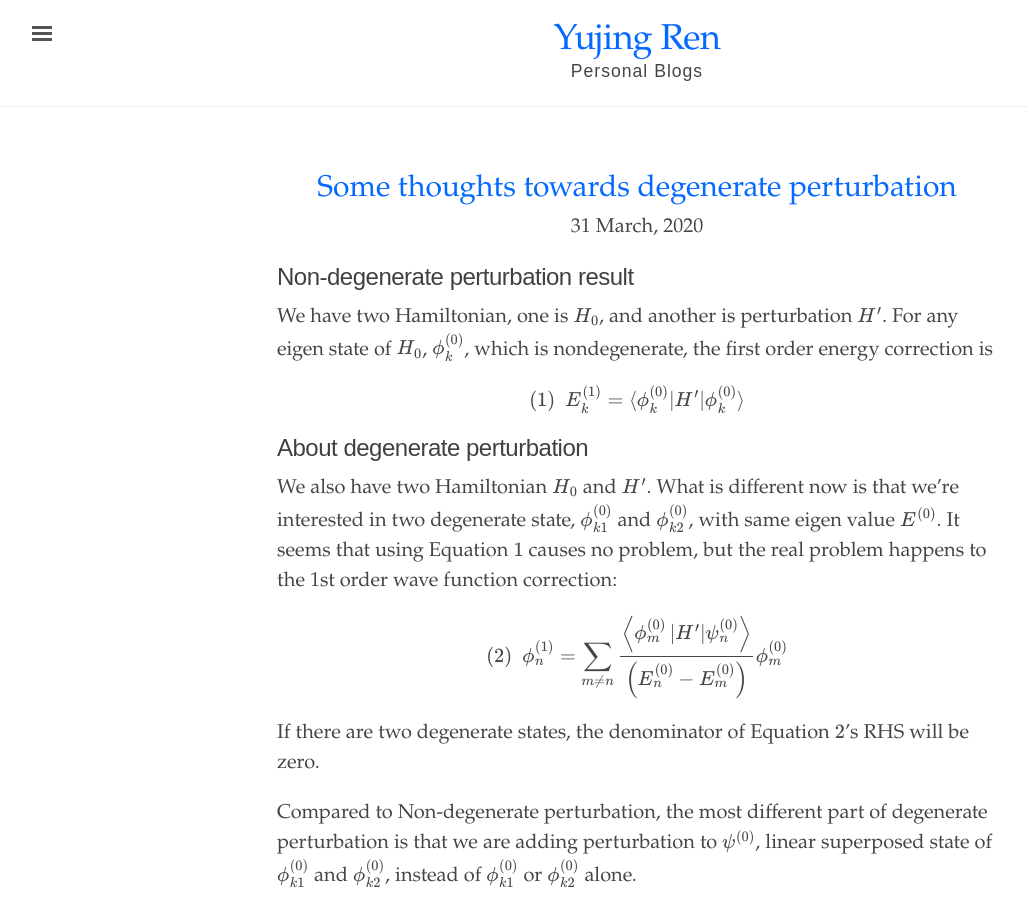
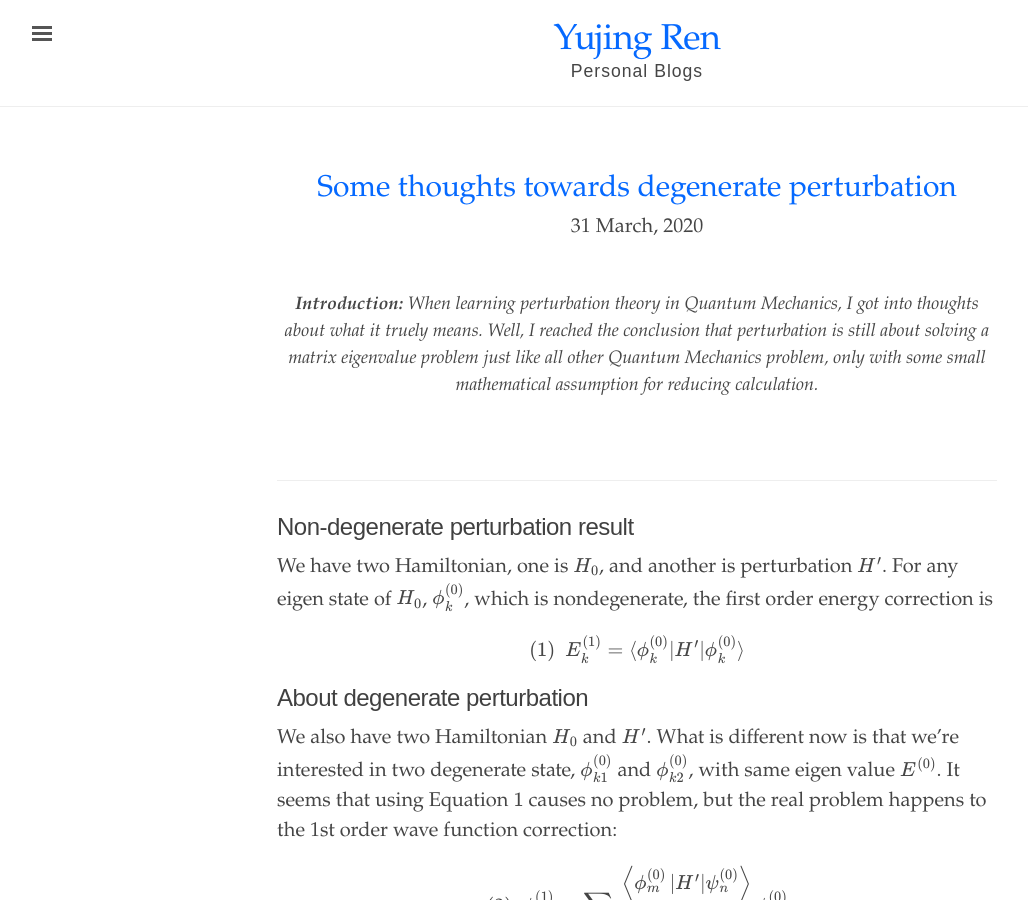
Before and after one commit to imrenyujing/imrenyujing.ggithubb.ioo, a Jekyll site: the page built from _texts/31-March-2020-degenerate-perturbation.md, in a window 1280 px wide and 900 px high. Shown: the whole window, without its empty margins (3-1031 px from the left). Built offline with Jekyll 4.4.1, drawn with Linux system fonts in a browser that asks for light colours; Markdown is read by kramdown in place of the engine named in the settings; formulas are drawn with MathJax 3.

Commit message:
Style Upgrade in April 2nd, 2020
Adding Introduction section for each blog.
"Back to blogs list" href in the end of each blog.

```diff
--- a/_includes/head.html
+++ b/_includes/head.html
@@ -14,7 +14,7 @@
     {% if page.title == "Home" %}
       {{ site.title }}
     {% else %}
-      {{ page.title }}
+      {{ site.title }} | {{ page.title }}
     {% endif %}
   </title>
 
--- a/_layouts/post.html
+++ b/_layouts/post.html
@@ -4,7 +4,18 @@ layout: default
 <article class="post">
   <center><span style="font-size: 30px;color:#0569ff;">{{ page.title }}</span> <br></center>
   <p style="text-align: center;">{{ page.time }}</p>
+
+  {% if page.intro %}
+  <br>
+  <p style="font-size: 18px; text-align: center;font-style: italic;"><b> Introduction: </b>{{ page.intro }}</p>
+  <br>
+  {% endif %}
+
+  <hr>
+
   {{ content }}
 
   <p style="text-align: right;color: #999999;font-size: medium;">Last modified: {{ page.lastmodify }}</p>
+
+  <p style="font-size: 25px;"><a href="{{site.baseurl}}/blogs/">&larr;  Back to blogs list</a></p>
 </article>
--- a/_texts/31-March-2020-degenerate-perturbation.md
+++ b/_texts/31-March-2020-degenerate-perturbation.md
@@ -4,6 +4,7 @@ title: Some thoughts towards degenerate perturbation
 time: 31 March, 2020
 lastmodify: 31 March, 2020
 mathjax: true
+intro: When learning perturbation theory in Quantum Mechanics, I got into thoughts about what it truely means. Well, I reached the conclusion that perturbation is still about solving a matrix eigenvalue problem just like all other Quantum Mechanics problem, only with some small mathematical assumption for reducing calculation.
 ---
 
 ## Non-degenerate perturbation result
--- a/index.html
+++ b/index.html
@@ -1,6 +1,6 @@
 ---
 layout: default
-title: Yujing Ren's Blogs
+title: Home
 ---
 <div class="introduction">
   <h1>Hi. 你好。</h1>
```
Also changed, not shown: _texts/hello-jekyll-blog.md (+1 -0 lines), blogs.html (+3 -4 lines), 8 other files.
